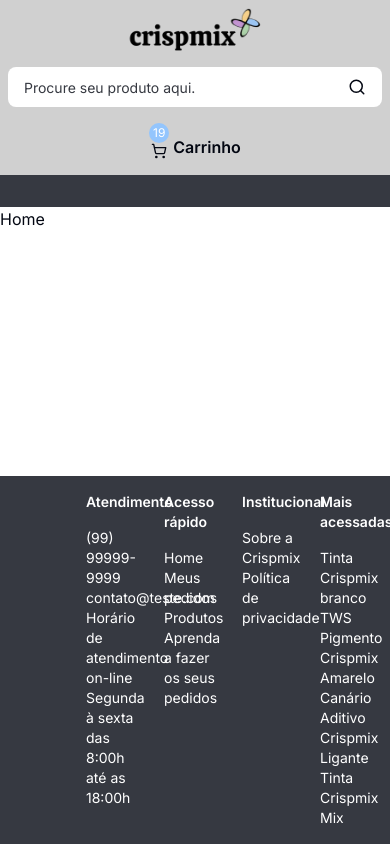
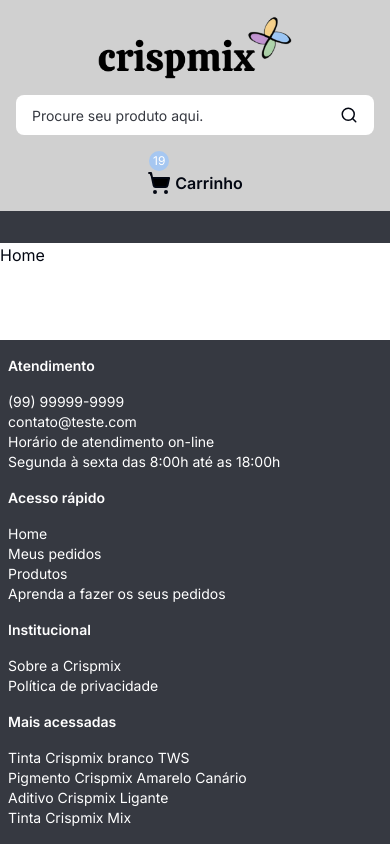
Before and after one commit to crispmix-Ecommerce/front, a Next.js app: page / in a window 390 px wide. Built offline with nearby package versions, Linux system fonts and the light colour scheme.

Commit message:
Adjustment: Responsive Layout

```diff
--- a/src/components/layout/shared/footer/index.tsx
+++ b/src/components/layout/shared/footer/index.tsx
@@ -2,8 +2,7 @@
 
 export default function Footer() {
   return (
-    <div className="bg-custom-dark text-white p-2 py-4 grid grid-rows-1 grid-cols-5 gap-4 text-sm">
-      <div />
+    <section className="bg-custom-dark text-white p-2 py-4 grid grid-rows-1 lg:grid-cols-5 gap-4 text-sm  ">
       <div className="flex flex-col gap-4">
         <p className="font-semibold">Atendimento</p>
         <div className="flex flex-col">
@@ -38,6 +37,6 @@
           <p>Tinta Crispmix Mix</p>
         </div>
       </div>
-    </div>
+    </section>
   )
 }
--- a/src/components/layout/shared/header/index.tsx
+++ b/src/components/layout/shared/header/index.tsx
@@ -6,13 +6,13 @@
   return (
     <div className="w-full flex flex-col">
       <div className="w-full bg-custom-gray">
-        <div className="container p-2 pb-4">
+        <div className="container p-4 pb-4">
           <div className="w-full flex flex-col sm:flex-row items-center justify-evenly gap-4">
             <Image
               src="/logo.png"
               alt="Logo crispmix"
-              width={150}
-              height={150}
+              width={222}
+              height={170}
             />
 
             <div className="w-full max-w-[768px] flex justify-center">
@@ -31,10 +31,16 @@
 
             <div className="flex items-end gap-1 cursor-pointer">
               <div className="flex flex-col items-center">
-                <div className="w-5 h-5 rounded-full bg-blue-300 text-xs flex items-center justify-center text-white">
+                <div
+                  className="w-5 h-5 rounded-full text-xs flex items-center justify-center text-white"
+                  style={{ backgroundColor: '#a6c7f1' }}
+                >
                   19
                 </div>
-                <ShoppingCart size={16} />
+                <ShoppingCart
+                  size={24}
+                  fill="bg-custom-dark "
+                />
               </div>
               <span className="font-semibold">Carrinho</span>
             </div>
```
